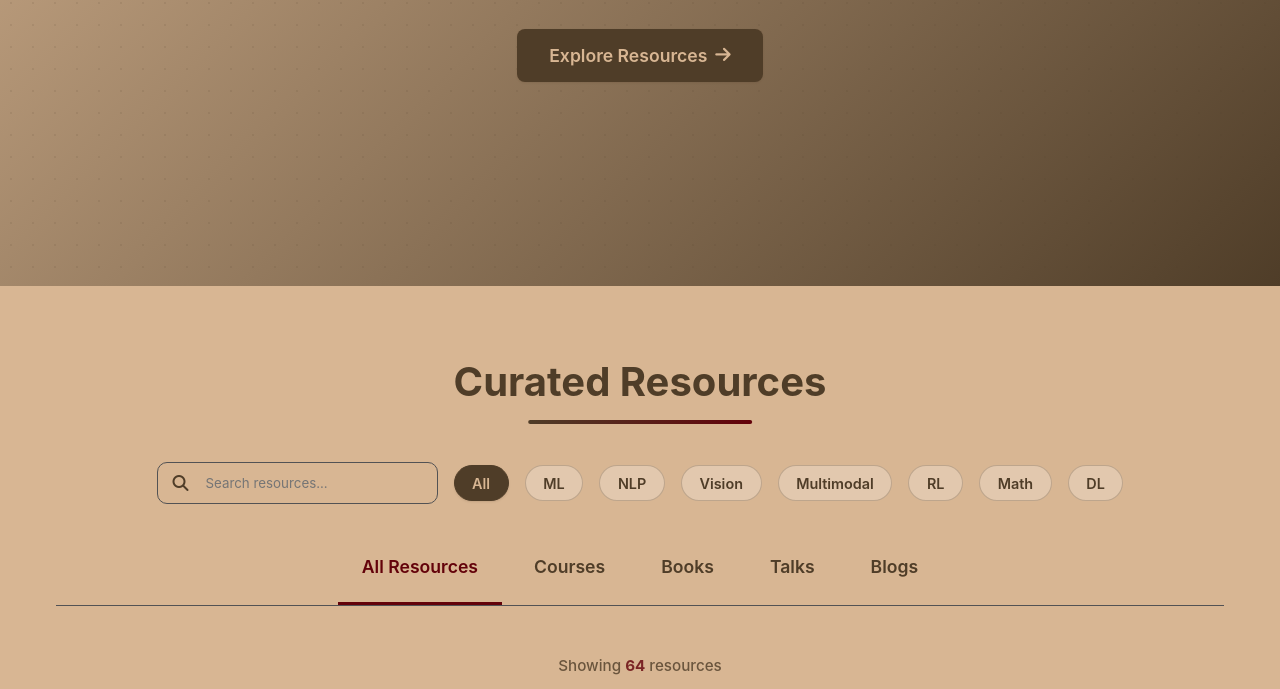
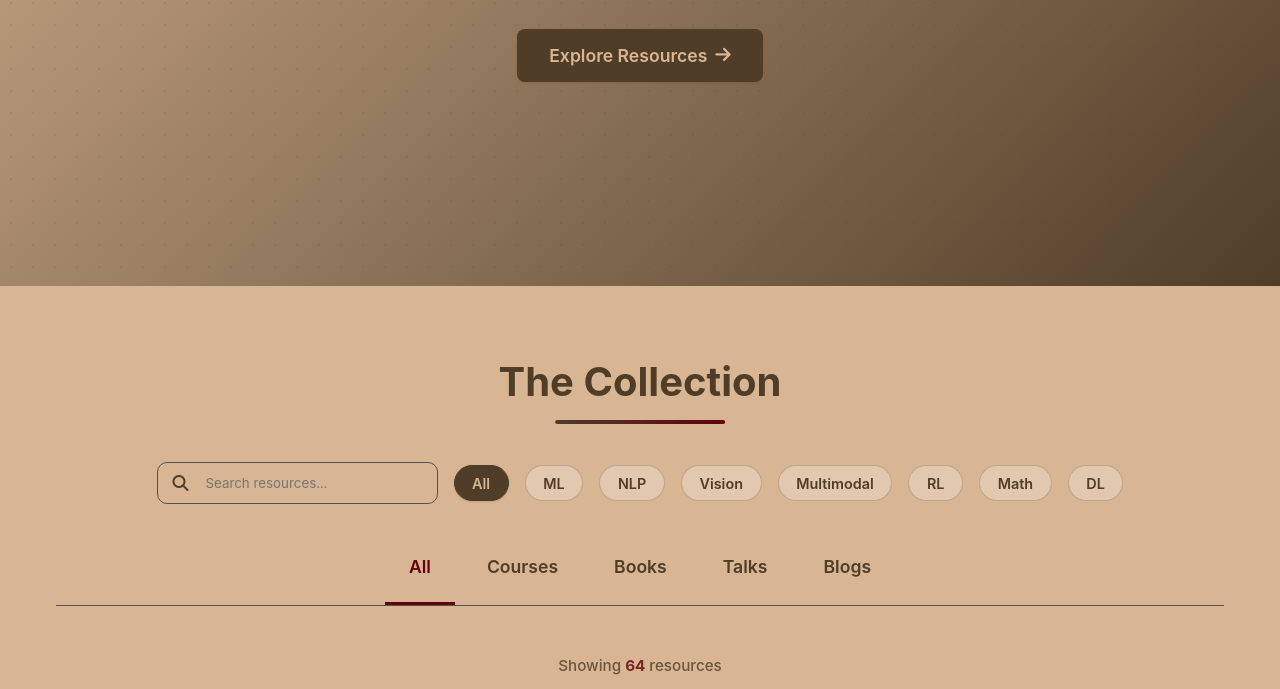
Before and after one commit to Nyandwi/curated, a plain HTML site: page index.html in a window 1280 px wide. Shown: the part 514-1203 px from the top of the page. Drawn offline with Linux system fonts and the light colour scheme.

Commit message:
Rename section heading and shorten All tab
Section heading "Curated Resources" becomes "The Collection", and the
resource-type tab "All Resources" becomes "All".

Co-Authored-By: Claude Opus 4.8 <noreply@anthropic.com>

```diff
--- a/index.html
+++ b/index.html
@@ -914,7 +914,7 @@
 
   <div class="container" id="resources">
     <div class="section-title">
-      <h2>Curated Resources</h2>
+      <h2>The Collection</h2>
     </div>
 
     <div class="filter-section">
@@ -938,7 +938,7 @@
     </div>
 
     <div class="resource-type-tabs">
-      <button class="tab-btn active" data-type="all">All Resources</button>
+      <button class="tab-btn active" data-type="all">All</button>
       <button class="tab-btn" data-type="courses">Courses</button>
       <button class="tab-btn" data-type="books">Books</button>
       <button class="tab-btn" data-type="talks">Talks</button>
```
